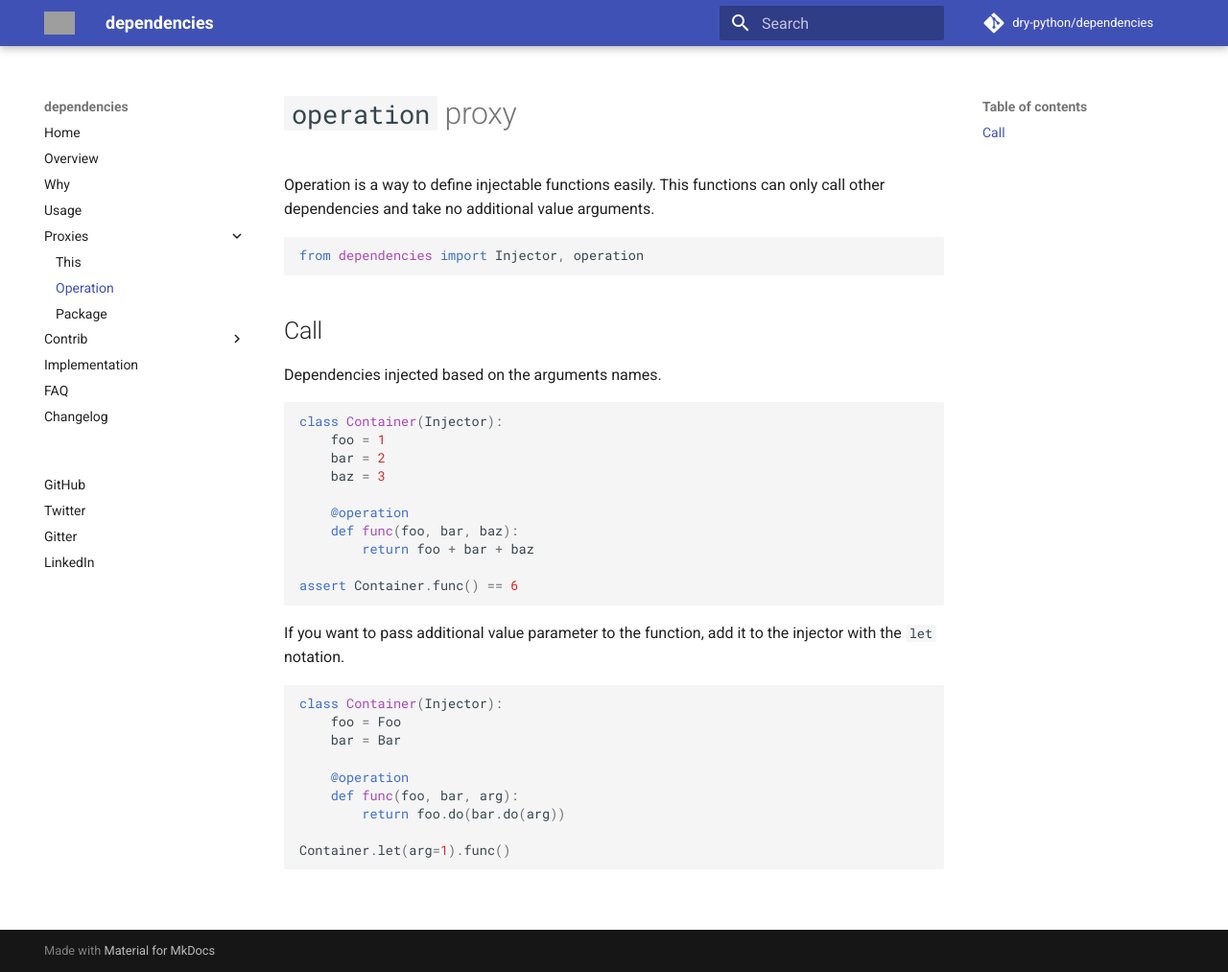
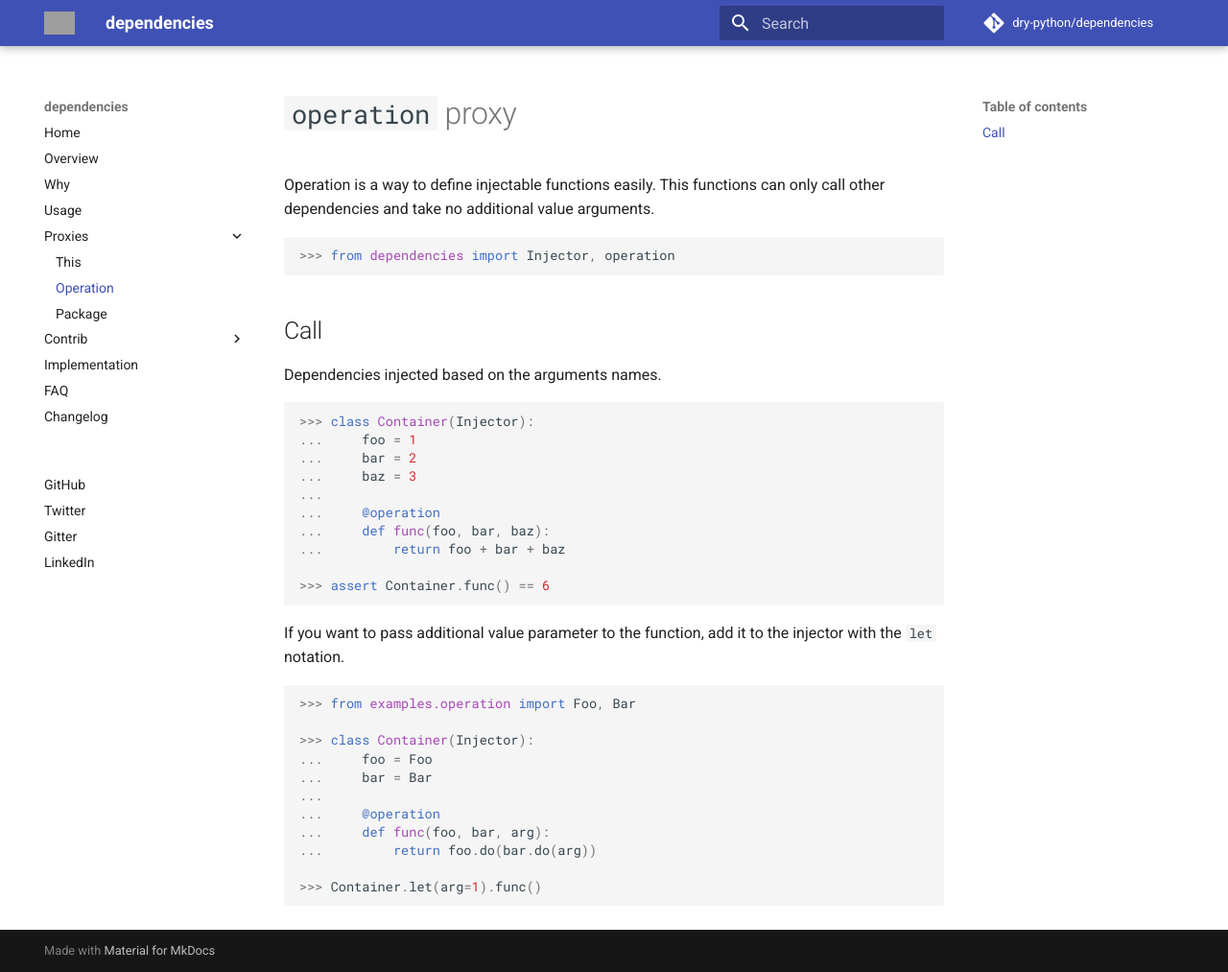
Before and after one commit to proofit404/dependencies, an MkDocs documentation site: the page built from docs/proxies/operation.md, in a window 1280 px wide and 1013 px high. Shown: the whole window at 96% size. Built offline with MkDocs 1.6.1 and Material for MkDocs 9.7.7, drawn with Linux system fonts in a browser that asks for light colours; comment, search, counter and statistics services are not loaded; grey boxes are pictures that could not be loaded.

Commit message:
Rewrite code examples in the operation chapter with doctest.

````diff
--- a/docs/proxies/operation.md
+++ b/docs/proxies/operation.md
@@ -3,38 +3,46 @@
 Operation is a way to define injectable functions easily. This functions
 can only call other dependencies and take no additional value arguments.
 
-```python
-from dependencies import Injector, operation
+```pycon
+
+>>> from dependencies import Injector, operation
+
 ```
 
 ## Call
 
 Dependencies injected based on the arguments names.
 
-```python
-class Container(Injector):
-    foo = 1
-    bar = 2
-    baz = 3
+```pycon
 
-    @operation
-    def func(foo, bar, baz):
-        return foo + bar + baz
+>>> class Container(Injector):
+...     foo = 1
+...     bar = 2
+...     baz = 3
+...
+...     @operation
+...     def func(foo, bar, baz):
+...         return foo + bar + baz
 
-assert Container.func() == 6
+>>> assert Container.func() == 6
+
 ```
 
 If you want to pass additional value parameter to the function, add it
 to the injector with the `let` notation.
 
-```python
-class Container(Injector):
-    foo = Foo
-    bar = Bar
+```pycon
 
-    @operation
-    def func(foo, bar, arg):
-        return foo.do(bar.do(arg))
+>>> from examples.operation import Foo, Bar
 
-Container.let(arg=1).func()
+>>> class Container(Injector):
+...     foo = Foo
+...     bar = Bar
+...
+...     @operation
+...     def func(foo, bar, arg):
+...         return foo.do(bar.do(arg))
+
+>>> Container.let(arg=1).func()
+
 ```
````
Also changed, not shown: 1 other file.
